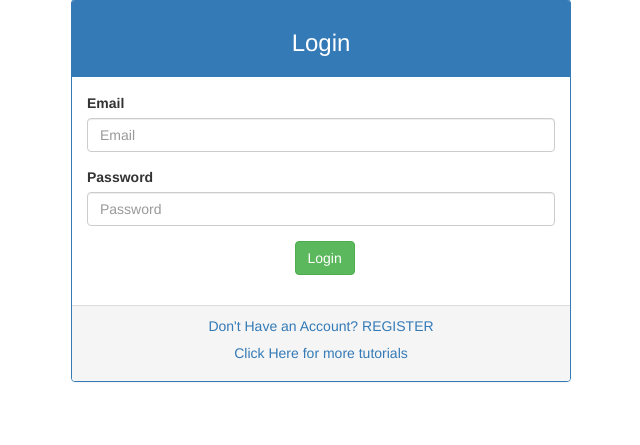
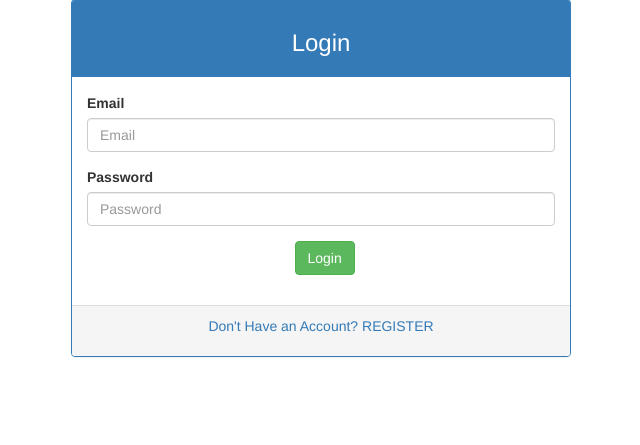
Before and after one commit to IlytaN/medicine_web, a CodeIgniter app: page /medicine_web/index.php/user/login in a window 1280 px wide. Shown: the part 60-505 px from the top of the page, without its empty margins (319-959 px from the left). Run offline with CodeIgniter, Linux system fonts and the light colour scheme.

Commit message:
Update login.php

```diff
--- a/application/views/login.php
+++ b/application/views/login.php
@@ -59,7 +59,6 @@
             </div>
             <div class="panel-footer text-center">
               <p><a href="<?php echo base_url() ?>"> Don't Have an Account? REGISTER</a></p>
-              <h5><a href="http://codesquery.com">Click Here for more tutorials</a></h5>
             </div>
           </div>
         </div>
```
